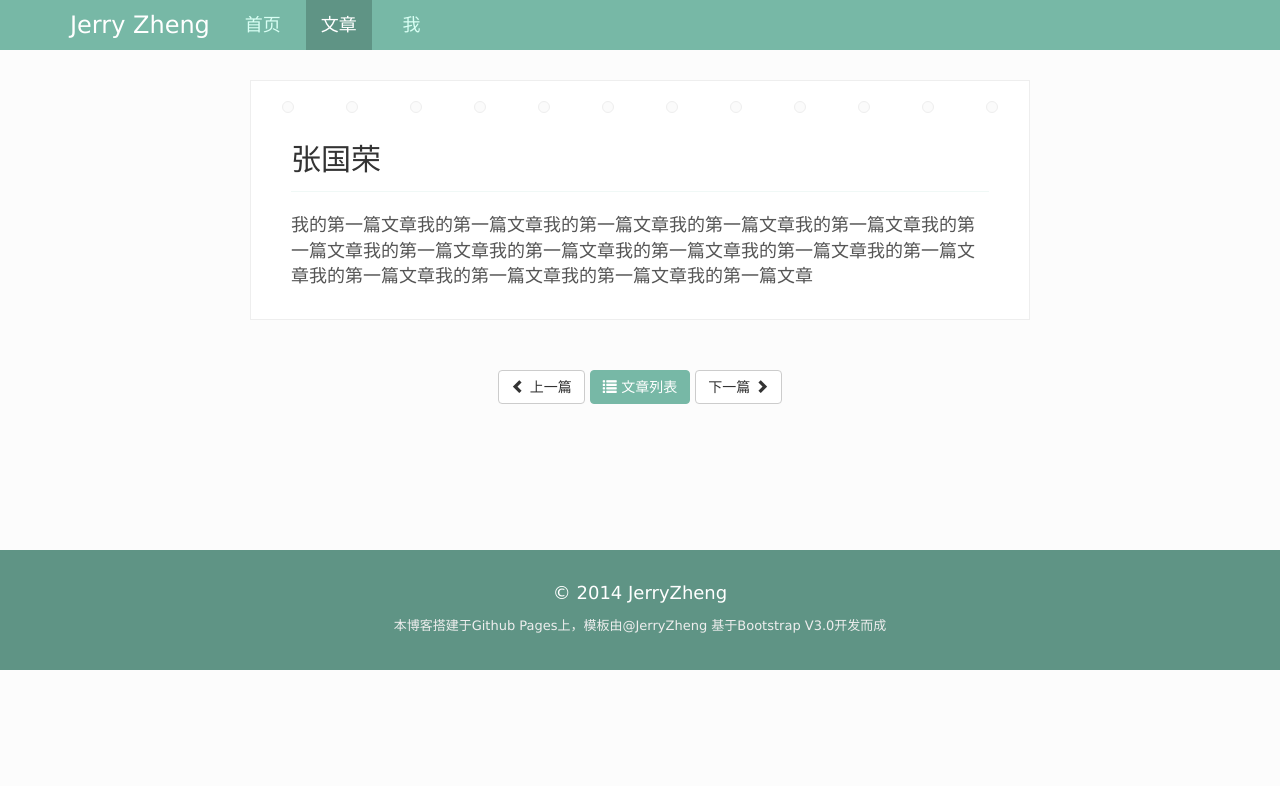
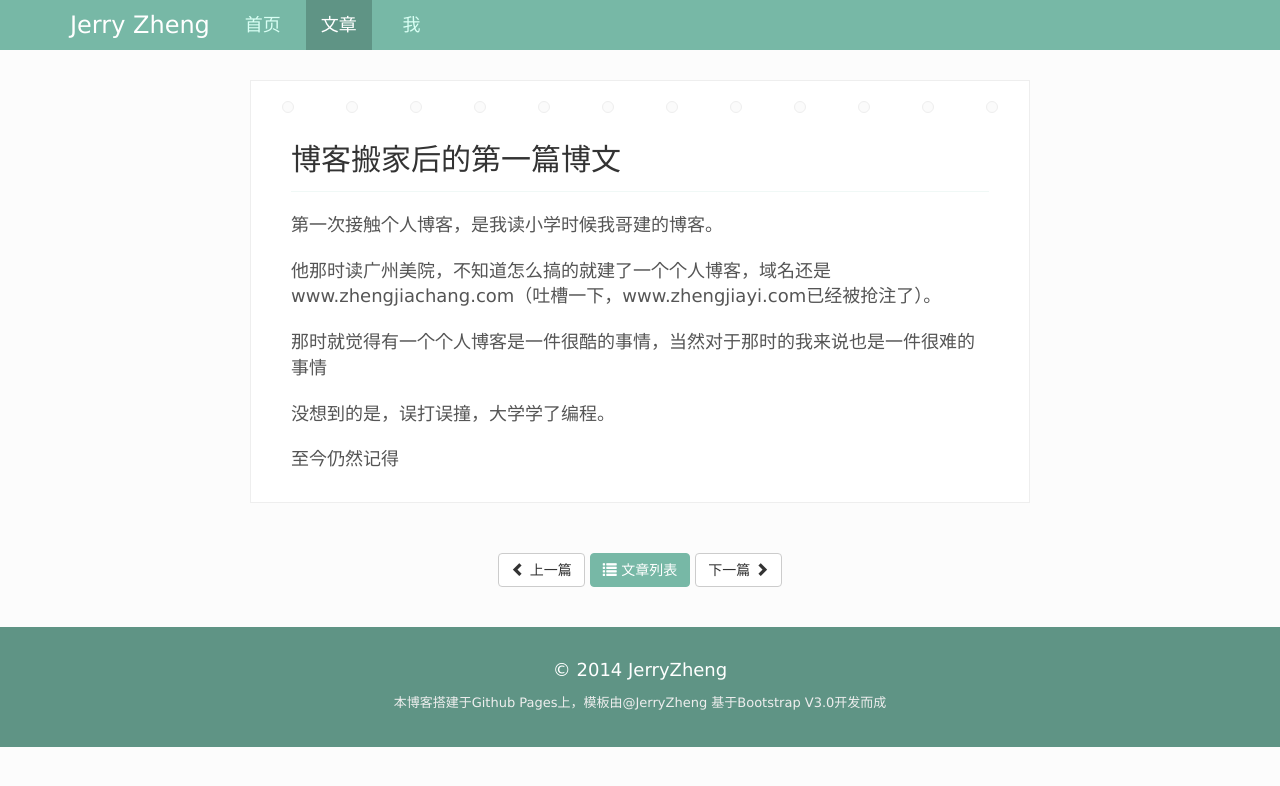
Before and after one commit to PMJerryZheng/myblog, a Jekyll site: the page built from _posts/2014-03-10-test.html, in a window 1280 px wide. Shown: the top 786 px of the page. Built offline with Jekyll 4.4.1, drawn with Linux system fonts in a browser that asks for light colours; nearby versions of some CDN libraries.

Commit message:
change 34

```diff
--- a/_posts/2014-03-10-test.html
+++ b/_posts/2014-03-10-test.html
@@ -1,7 +1,11 @@
 ---
 layout: article-basic
-title: 张国荣
+title: 博客搬家后的第一篇博文
 category: 产品策划
-permalink: /zhangguorong.html
+permalink: /first-post.html
 ---
-<p>我的第一篇文章我的第一篇文章我的第一篇文章我的第一篇文章我的第一篇文章我的第一篇文章我的第一篇文章我的第一篇文章我的第一篇文章我的第一篇文章我的第一篇文章我的第一篇文章我的第一篇文章我的第一篇文章我的第一篇文章</p>
+<p>第一次接触个人博客，是我读小学时候我哥建的博客。</p>
+<p>他那时读广州美院，不知道怎么搞的就建了一个个人博客，域名还是www.zhengjiachang.com（吐槽一下，www.zhengjiayi.com已经被抢注了）。</p>
+<p>那时就觉得有一个个人博客是一件很酷的事情，当然对于那时的我来说也是一件很难的事情</p>
+<p>没想到的是，误打误撞，大学学了编程。</p>
+<p>至今仍然记得</p>
```
